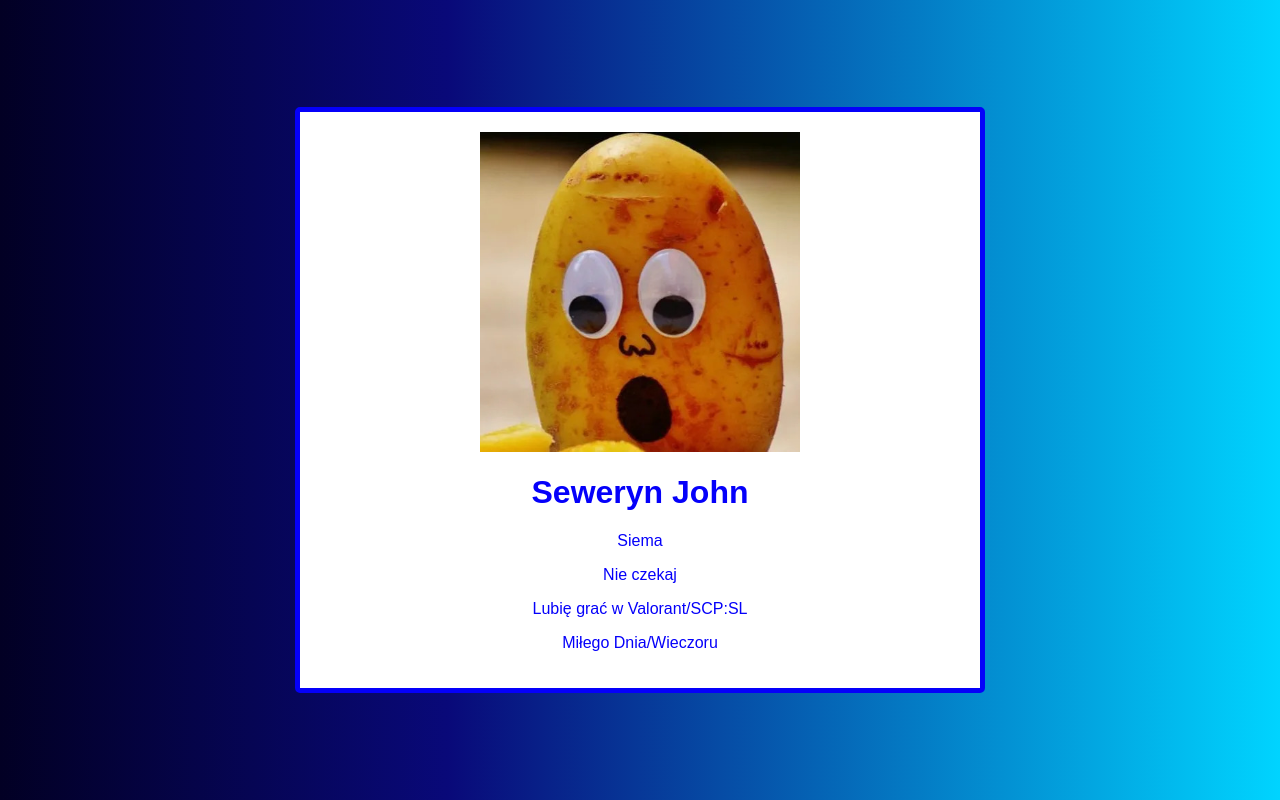
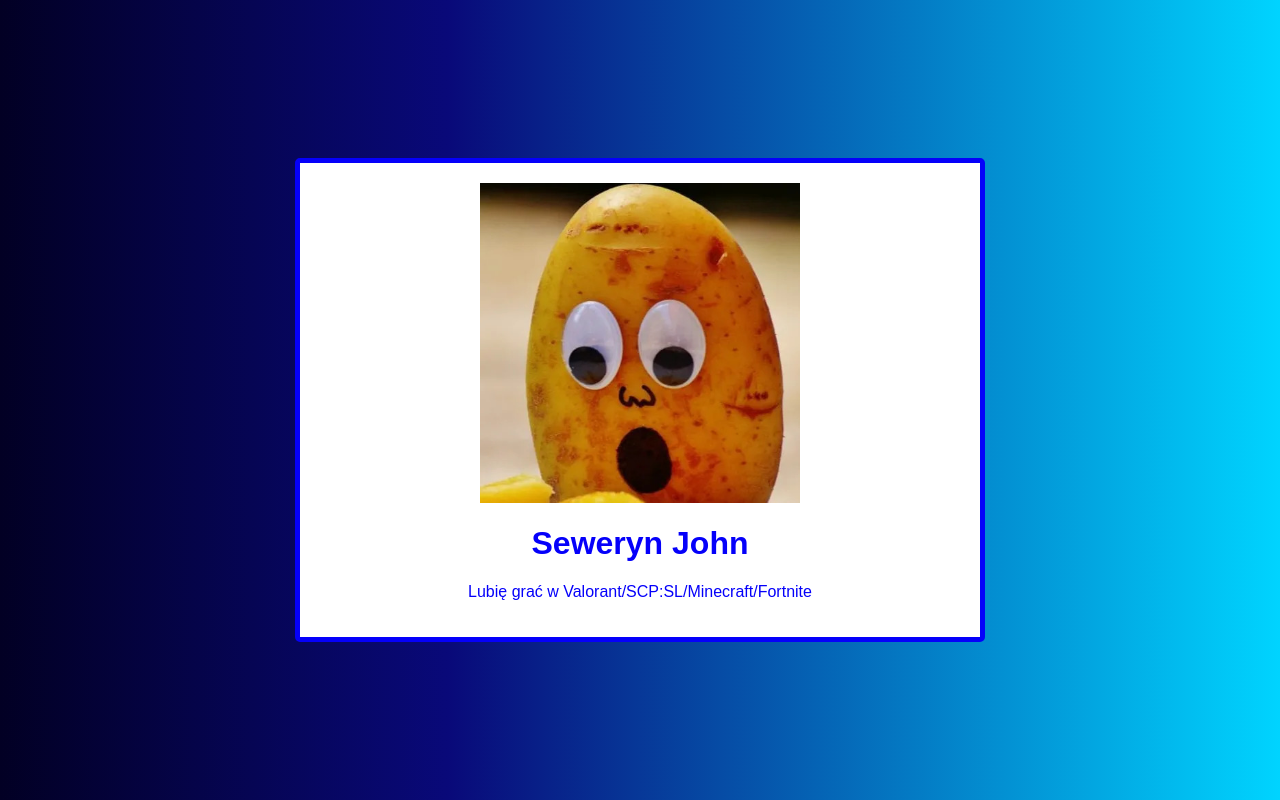
Before and after one commit to myprofilepl/myprofile, a plain HTML site: page index.html in a window 1280 px wide. Drawn offline with Linux system fonts and the light colour scheme.

Commit message:
Update index.html

```diff
--- a/index.html
+++ b/index.html
@@ -54,10 +54,7 @@
     <div class="profil">
         <img src="zdjecie.jpg" alt="Zdjęcie profilowe">
         <h1>Seweryn John</h1>
-        <p>Siema</p>
-        <p>Nie czekaj</p>
-        <p>Lubię grać w Valorant/SCP:SL</p>
-        <p>Miłego Dnia/Wieczoru</p>
+        <p>Lubię grać w Valorant/SCP:SL/Minecraft/Fortnite</p>
     </div>
 </body>
 </html>
```
